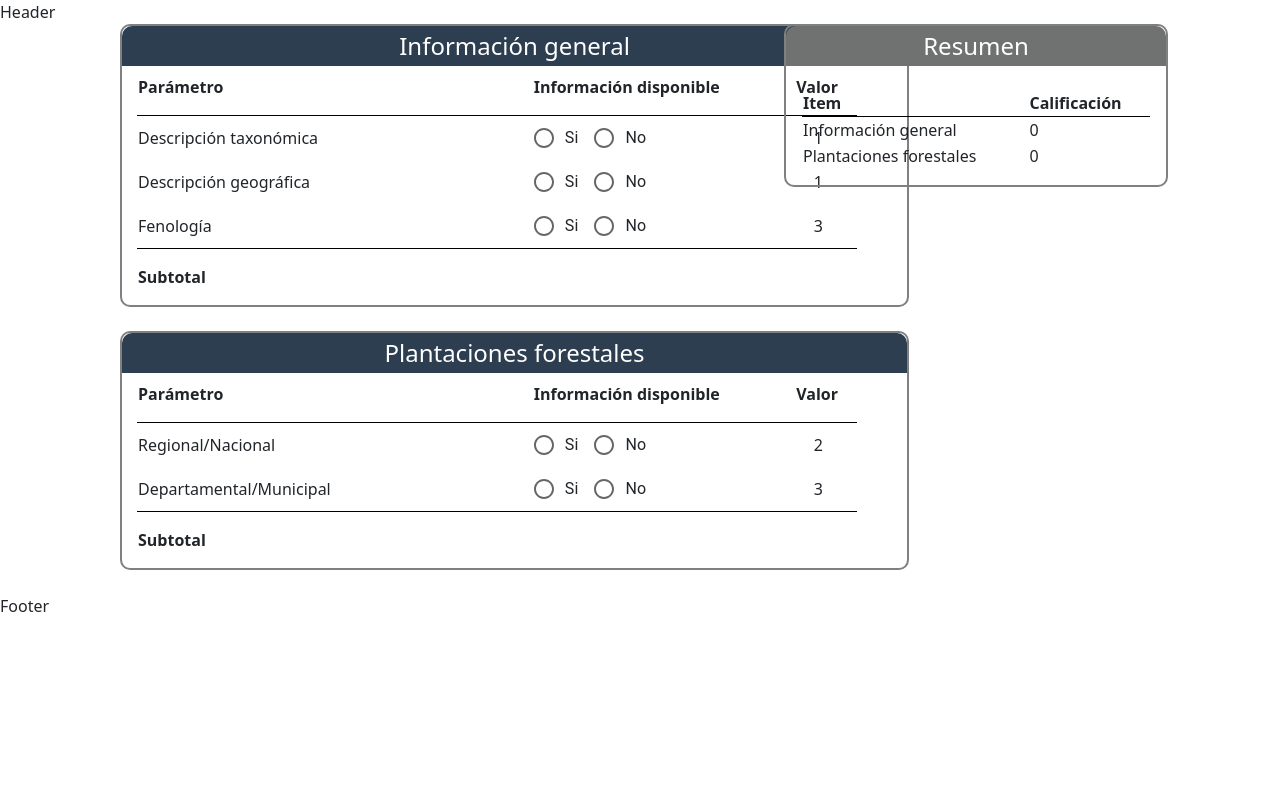
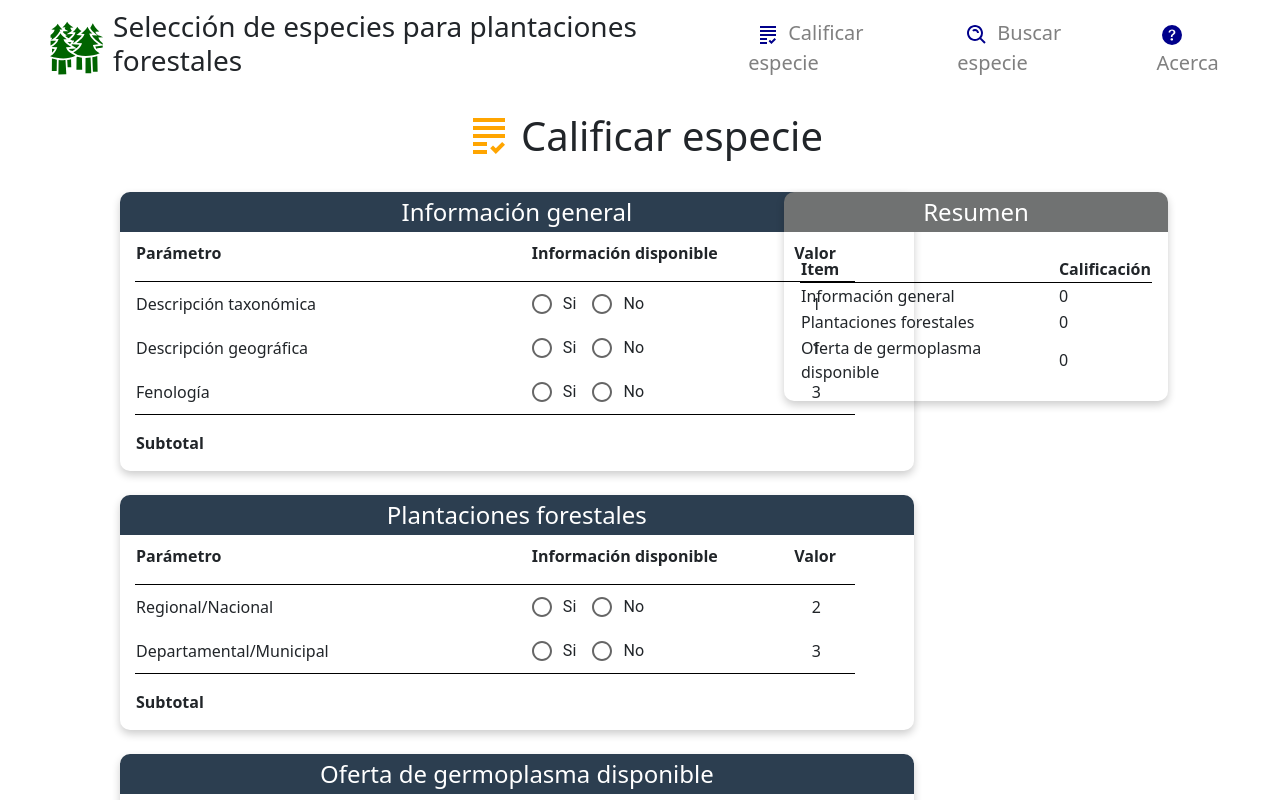
Before and after one commit to jsmendozap/PlantSelection, a React (Create React App) app: page / in a window 1280 px wide. Shown: the top 800 px of the page. Built offline with nearby package versions, Linux system fonts and the light colour scheme.

Commit message:
Diseño del header

```diff
--- a/package.json
+++ b/package.json
@@ -12,6 +12,7 @@
     "bootstrap": "^5.2.2",
     "react": "^18.2.0",
     "react-dom": "^18.2.0",
+    "react-icons": "^4.6.0",
     "react-scripts": "5.0.1",
     "web-vitals": "^2.1.4"
   },
--- a/src/App.jsx
+++ b/src/App.jsx
@@ -9,7 +9,8 @@ function App() {
 
   const [total, setTotal] = useState(
     {"Información general": 0,
-    "Plantaciones forestales": 0}
+    "Plantaciones forestales": 0,
+    "Oferta de germoplasma disponible": 0}
   )
 
   return (
--- a/src/Components/Card.jsx
+++ b/src/Components/Card.jsx
@@ -16,12 +16,11 @@ const Card = ({ titulo, informacion }) => {
 
   const card = {
     borderRadius: "10px",
-    borderColor: "gray",
-    borderWidth: "2px",
-    borderStyle: "solid",
     width: "120%",
     marginLeft: "15vh",
-    marginBottom: "3vh"
+    marginBottom: "3vh",
+    boxShadow: '0 4px 8px 0 rgba(0,0,0,0.2)',
+    transition: '0.3s'
   }
 
   return (
--- a/src/Components/Formulario.js
+++ b/src/Components/Formulario.js
@@ -9,4 +9,11 @@ const plantaciones = [
   [2.2, "Departamental/Municipal", 3, "Plantaciones forestales"],
 ];
 
-export { general, plantaciones };
+const germoplasma = [
+  [3.1, "Jardín y/o minijardín clonal", 5, "Oferta de germoplasma disponible"],
+  [3.2, "Huerto semillero", 2, "Oferta de germoplasma disponible"],
+  [3.3, "Rodal semilelro", 2, "Oferta de germoplasma disponible"],
+  [3.4, "Fuente identificada", 1, "Oferta de germoplasma disponible"],
+];
+
+export { general, plantaciones, germoplasma };
--- a/src/Components/Header.jsx
+++ b/src/Components/Header.jsx
@@ -1,8 +1,44 @@
 import React from 'react'
+import { GiForest } from "react-icons/gi"
+import { MdGrading } from "react-icons/md"
+import { BiSearchAlt } from "react-icons/bi"
+import { BsFillQuestionCircleFill } from "react-icons/bs"
 
 const Header = () => {
+
+  const estilos = {
+    height: "12vh",
+    display: "flex",
+    alignItems: "center",
+    marginBottom: "2vh",
+    marginLeft: "5vh"
+  }
+
+  const items = {marginRight: '5vh', fontSize: 20, cursor: 'pointer', color: 'gray'}
+
   return (
-    <div>Header</div>
+    <div style={{display: 'flex', justifyContent: 'space-around', alignItems: 'center'}}>
+      <div style={estilos}>
+        <GiForest style={{width: '10vh', height: '7vh', color: 'darkgreen'}}/>
+        <h3 style={{font: 'VAG Rounded Light'}}>Selección de especies para plantaciones forestales</h3>
+      </div>
+      <div>
+        <ul style={{listStyle: 'none', display: 'flex'}}>
+          <li style={items}>
+            <MdGrading style={{width: '5vh', height: '3vh', color: 'darkblue'}}/>
+            Calificar especie
+          </li>
+          <li style={items}>
+            <BiSearchAlt style={{width: '5vh', height: '3vh', color: 'darkblue'}}/>
+            Buscar especie
+          </li>
+          <li style={items}>
+            <BsFillQuestionCircleFill style={{width: '4vh', height: '2.5vh', color: 'darkblue'}}/>
+            Acerca
+          </li>
+        </ul>
+      </div>
+    </div>
   )
 }
 
--- a/src/Components/Resumen.jsx
+++ b/src/Components/Resumen.jsx
@@ -18,14 +18,13 @@ const Resumen = () => {
 
       const card = {
         borderRadius: "10px",
-        borderColor: "gray",
-        borderWidth: "2px",
-        borderStyle: "solid",
         width: "30%",
         display: 'flex',
         flexDirection: 'column',
         position: 'fixed',
-        right: '14vh'
+        right: '14vh',
+        boxShadow: '0 4px 8px 0 rgba(0,0,0,0.2)',
+        transition: '0.3s'
       }
 
     return (
--- a/src/Pages/AgregarEspecie.jsx
+++ b/src/Pages/AgregarEspecie.jsx
@@ -2,15 +2,24 @@ import React from 'react'
 import Card from 'Components/Card'
 import { general, plantaciones } from 'Components/Formulario'
 import Resumen from 'Components/Resumen'
+import { MdGrading } from "react-icons/md"
+import { germoplasma } from 'Components/Formulario'
 
 const AgregarEspecie = () => {
   return (
-    <div style={{display: 'flex'}}>
-      <div>
-        <Card titulo="Información general" informacion={general} />
-        <Card titulo="Plantaciones forestales" informacion={plantaciones} />
+    <div>
+      <div style={{display: 'flex', justifyContent: 'center', marginBottom: '3vh'}}>
+        <MdGrading style={{width: '8vh', height: '6vh', color: 'orange'}}/>
+        <h1 style={{font: 'VAG Rounded Light'}}>Calificar especie</h1>
       </div>
-      <Resumen />
+      <div style={{display: 'flex'}}>
+        <div>
+          <Card titulo="Información general" informacion={general} />
+          <Card titulo="Plantaciones forestales" informacion={plantaciones} />
+          <Card titulo="Oferta de germoplasma disponible" informacion={germoplasma} />
+        </div>
+        <Resumen />
+      </div>
     </div>
   )
 }
```
Also changed, not shown: 1 other file (tests, documents, lock files or other folders).
